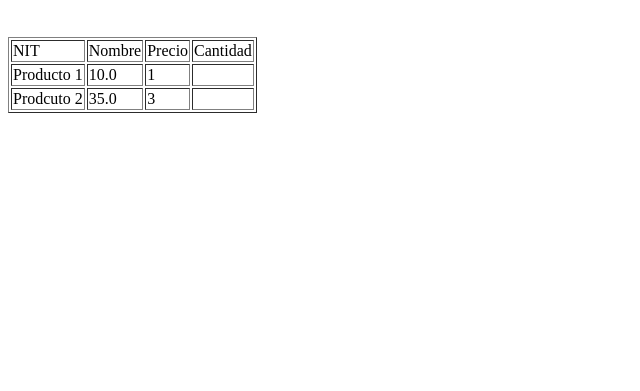
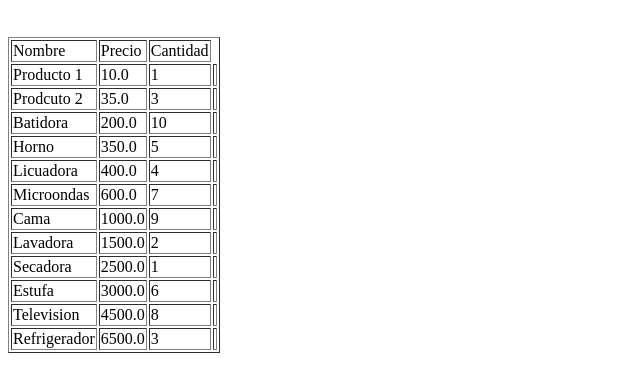
Before and after one commit to Santiago-85/practica22SantiagoGarc-a, a plain HTML site: page reportesproductos/index.html in a window 1280 px wide. Shown: the part 61-452 px from the top of the page, without its empty margins (0-640 px from the left). Drawn offline with Linux system fonts and the light colour scheme.

Commit message:
Practica Fase 2

```diff
--- a/reportesproductos/index.html
+++ b/reportesproductos/index.html
@@ -9,7 +9,7 @@
 <br>
 <table border = 1>
 <tr>
-<td>NIT</td> <td>Nombre</td> <td>Precio</td> <td>Cantidad</td>
+<td>Nombre</td> <td>Precio</td> <td>Cantidad</td>
 </tr>
 <tr>
 <td>Producto 1</td><td>10.0</td><td>1</td><td>
@@ -17,6 +17,36 @@
 <tr>
 <td>Prodcuto 2</td><td>35.0</td><td>3</td><td>
 </tr>
+<tr>
+<td>Batidora</td><td>200.0</td><td>10</td><td>
+</tr>
+<tr>
+<td>Horno</td><td>350.0</td><td>5</td><td>
+</tr>
+<tr>
+<td>Licuadora</td><td>400.0</td><td>4</td><td>
+</tr>
+<tr>
+<td>Microondas</td><td>600.0</td><td>7</td><td>
+</tr>
+<tr>
+<td>Cama</td><td>1000.0</td><td>9</td><td>
+</tr>
+<tr>
+<td>Lavadora</td><td>1500.0</td><td>2</td><td>
+</tr>
+<tr>
+<td>Secadora</td><td>2500.0</td><td>1</td><td>
+</tr>
+<tr>
+<td>Estufa</td><td>3000.0</td><td>6</td><td>
+</tr>
+<tr>
+<td>Television</td><td>4500.0</td><td>8</td><td>
+</tr>
+<tr>
+<td>Refrigerador</td><td>6500.0</td><td>3</td><td>
+</tr>
 </table>
 </body>
 </html>
```
Also changed, not shown: 10 other files.
